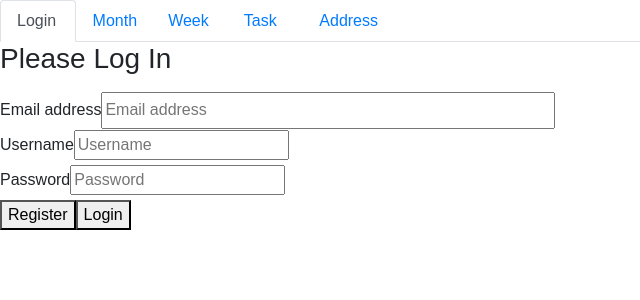
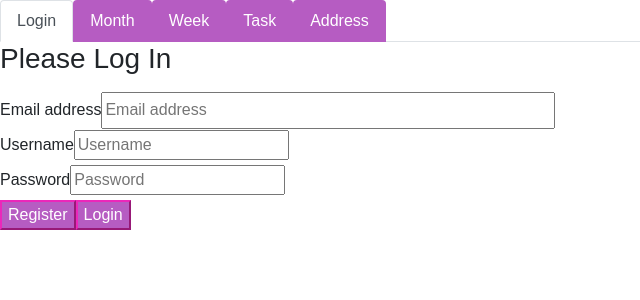
Before and after one commit to gretchenmarie/Planner-capstone, a React (Create React App) app in the folder my-app/: page /login in a window 1280 px wide. Shown: the top 300 px of the page, without its empty margins (0-640 px from the left). Built offline with nearby package versions, Linux system fonts and the light colour scheme; no server answers.

Commit message:
why ar eall of the buttons so uglygit add .

```diff
--- a/my-app/src/components/address/Address.css
+++ b/my-app/src/components/address/Address.css
@@ -14,3 +14,9 @@
     width: 12cm;
     height: 1cm;
 }
+.btn{
+    color: #fff;
+    background-color: #b65cc2;
+    border-color:#eb27ba;
+    box-shadow: 40px;
+}
--- a/my-app/src/components/task/Tasks.css
+++ b/my-app/src/components/task/Tasks.css
@@ -61,8 +61,10 @@
     margin: 1cm;
 }
 .nav-link{
-    border: black;
-    box-shadow: 1cm, 1cm,1cm;
-    width: 2cm;
-
+    color: #fff;
+    background-color: #b65cc2;
+    border-color:#eb27ba;
+    box-shadow: 40px;
+    float: left;
+    padding: 1em;
 }
--- a/my-app/src/components/week/WeekForm.js
+++ b/my-app/src/components/week/WeekForm.js
@@ -53,7 +53,7 @@ class WeekForm extends React.Component {
   render() {
     return (
       <div className="weekform">
-        <Button color="indigo" onClick={this.toggle}>Create Your Day</Button>
+        <Button  color="indigo" onClick={this.toggle}>New Day</Button>
         <Modal isOpen={this.state.modal} toggle={this.toggle} className={this.props.className}>
           <ModalHeader toggle={this.toggle}>Today</ModalHeader>
           <ModalBody>
--- a/my-app/src/components/week/week.css
+++ b/my-app/src/components/week/week.css
@@ -85,8 +85,17 @@ p
     height: 2cm;
   }
   .nav-link{
-    border: black;
-    box-shadow: 1cm, 1cm,1cm;
-    width: 2cm;
+    color: #fff;
+    background-color: #b65cc2;
+    border-color:#eb27ba;
+    box-shadow: 40px;
     float: left;
+    padding: 1em;
   }
+  Button{
+    color: #fff;
+    background-color: #b65cc2;
+    border-color:#eb27ba;
+    box-shadow: 40px;
+    float: left;
+}
```
Also changed, not shown: 1 other file (tests, documents, lock files or other folders).
